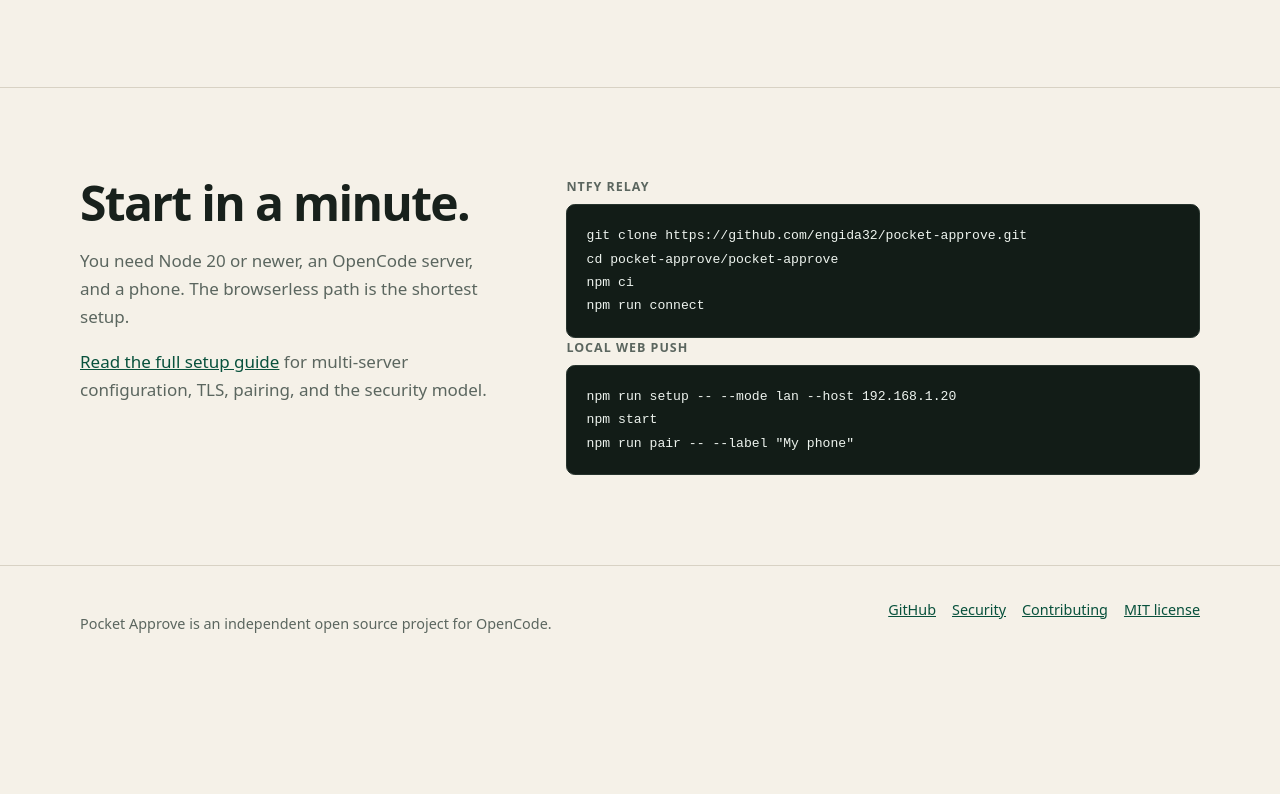
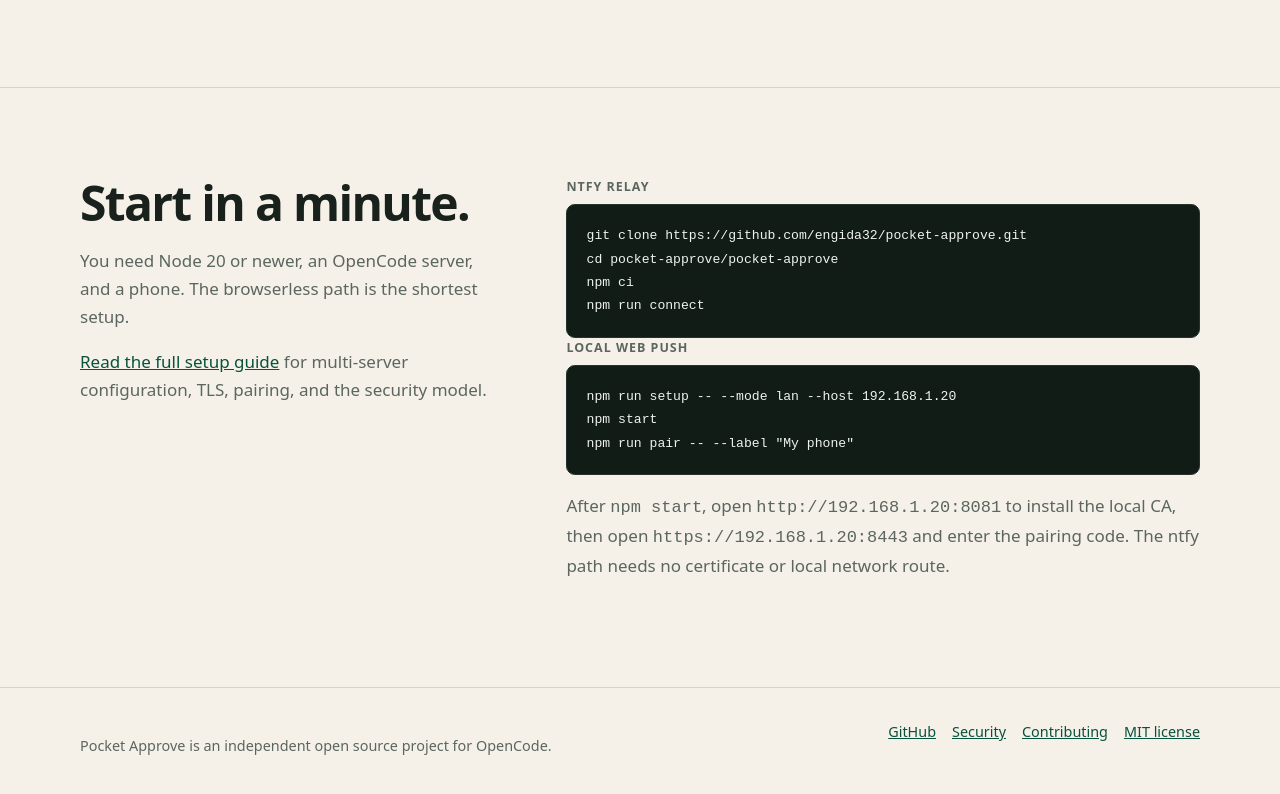
Before and after one commit to engida32/pocket-approve, a plain HTML site: page docs/index.html in a window 1280 px wide. Shown: the part 2879-3673 px from the top of the page. Before the commit the page ends 3561 px from the top, so only its background shows below. Drawn offline with Linux system fonts and the light colour scheme.

Commit message:
docs: explain how to open the app

```diff
--- a/docs/index.html
+++ b/docs/index.html
@@ -654,6 +654,7 @@ npm run connect</code></pre>
           <pre class="code-block"><code>npm run setup -- --mode lan --host 192.168.1.20
 npm start
 npm run pair -- --label "My phone"</code></pre>
+          <p>After <code>npm start</code>, open <code>http://192.168.1.20:8081</code> to install the local CA, then open <code>https://192.168.1.20:8443</code> and enter the pairing code. The ntfy path needs no certificate or local network route.</p>
         </div>
       </div>
     </section>
```
